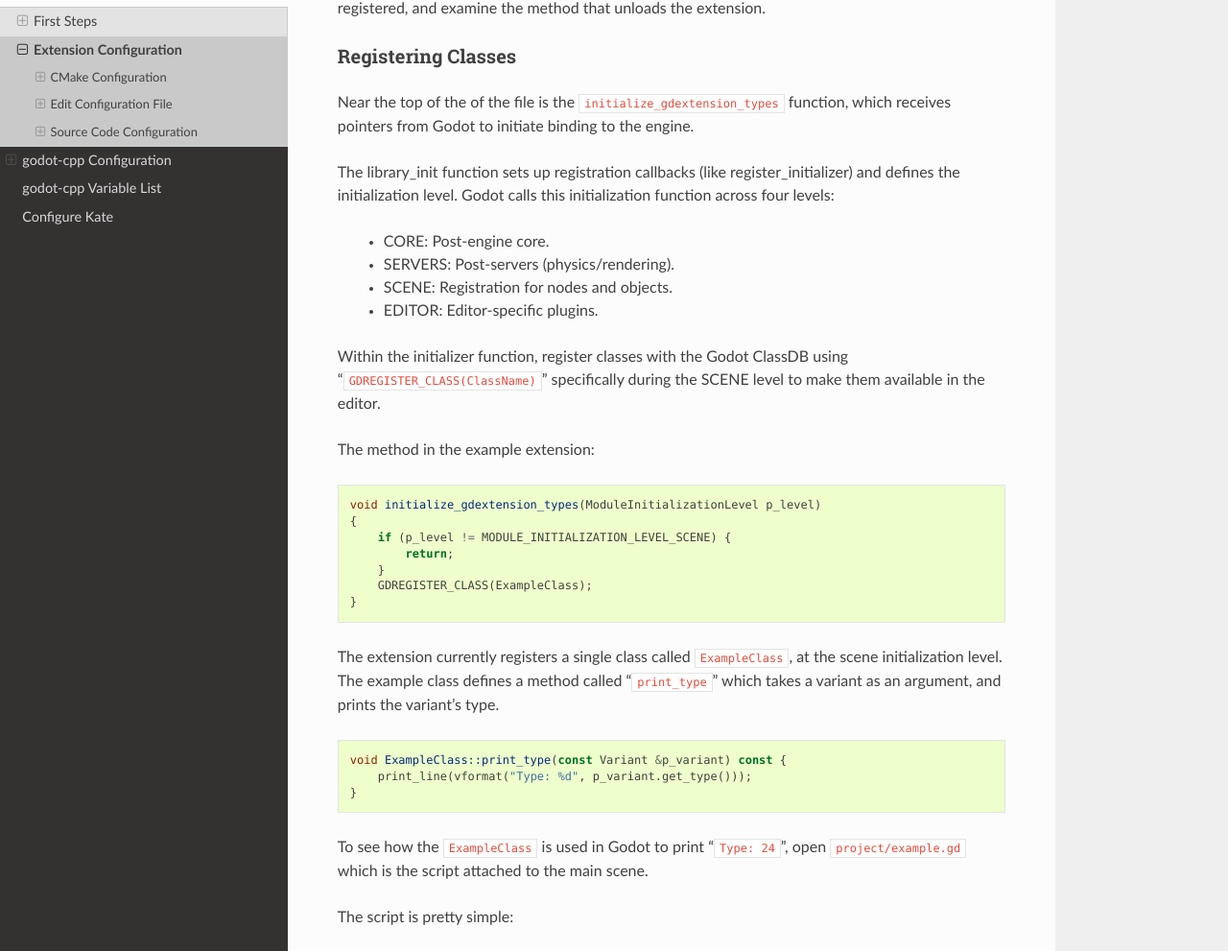
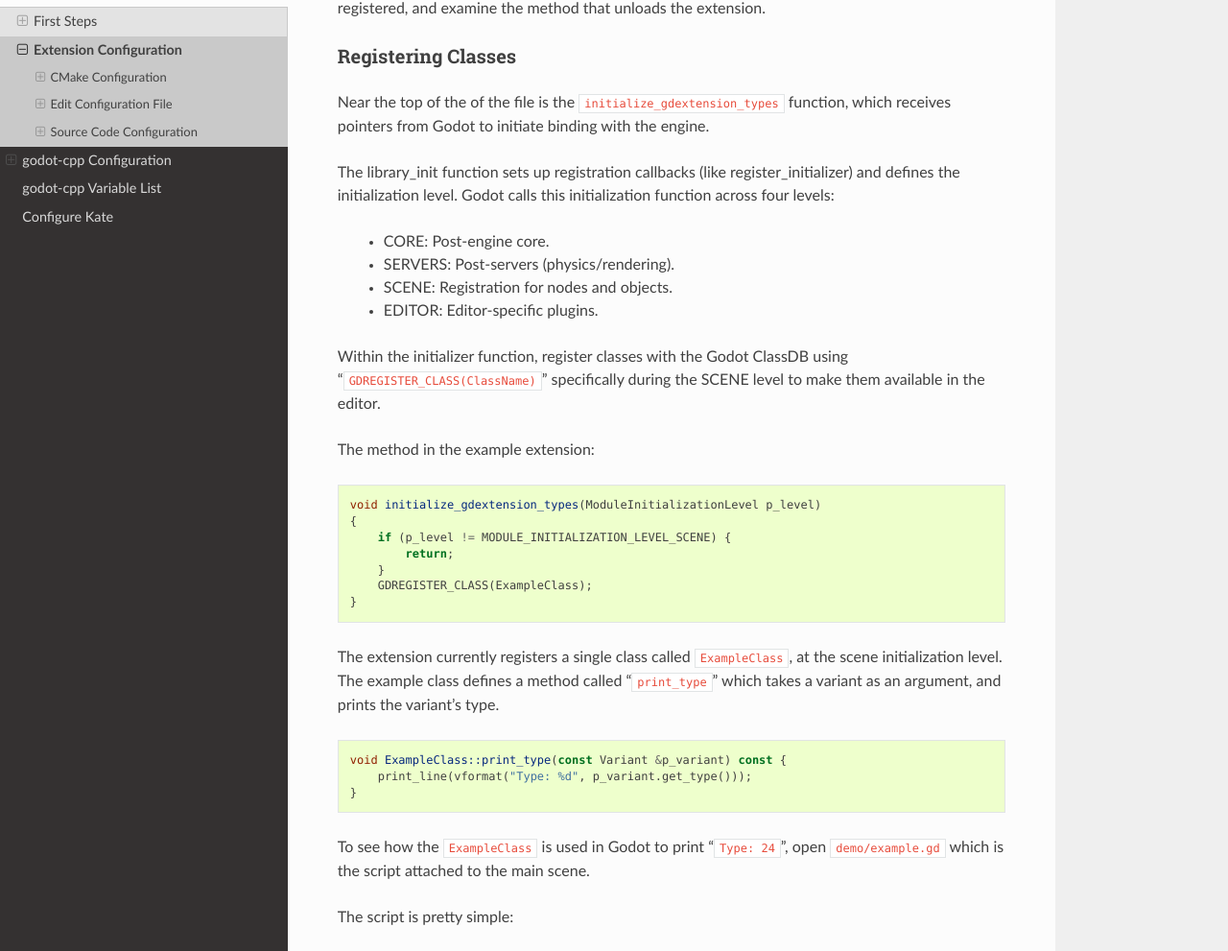
Before and after one commit to silenuz/GDExtension_CMake, a Sphinx documentation site: the page built from docs/source/introduction/extension_configuration.rst, in a window 1280 px wide and 1400 px high, scrolled down 3672 px. Shown: the part 161-1152 px from the top of the window at 96% size. Built offline with Sphinx 7.4.7 and the Read the Docs theme 3.1.0, drawn with Linux system fonts in a browser that asks for light colours.

Commit message:
fixed typo in project path in description of exampl class.  some grammer fixes

```diff
--- a/docs/source/introduction/extension_configuration.rst
+++ b/docs/source/introduction/extension_configuration.rst
@@ -180,7 +180,7 @@ however while the file is open, let's examine the other two methods, to see how
 Registering Classes
 ^^^^^^^^^^^^^^^^^^^
 Near the top of the of the file is the ``initialize_gdextension_types`` function,
-which receives pointers from Godot to initiate binding to the engine.
+which receives pointers from Godot to initiate binding with the engine.
 
 The library_init function sets up registration callbacks (like register_initializer) and defines the initialization level.
 Godot calls this initialization function across four levels:
@@ -215,7 +215,7 @@ which takes a variant as an argument, and prints the variant's type.
        print_line(vformat("Type: %d", p_variant.get_type()));
    }
 
-To see how the ``ExampleClass`` is used in Godot to print "``Type: 24``", open ``project/example.gd`` which is
+To see how the ``ExampleClass`` is used in Godot to print "``Type: 24``", open ``demo/example.gd`` which is
 the script attached to the main scene.
 
 The script is pretty simple:
```
